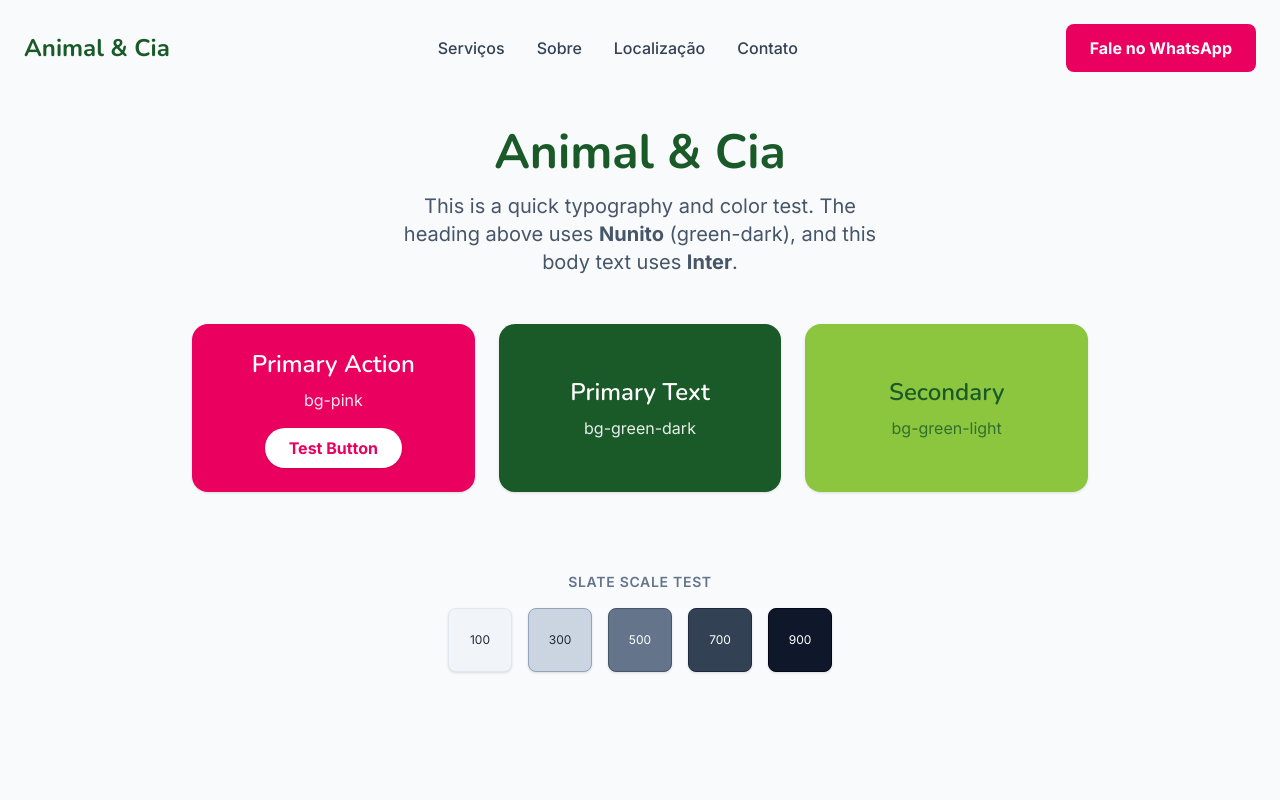
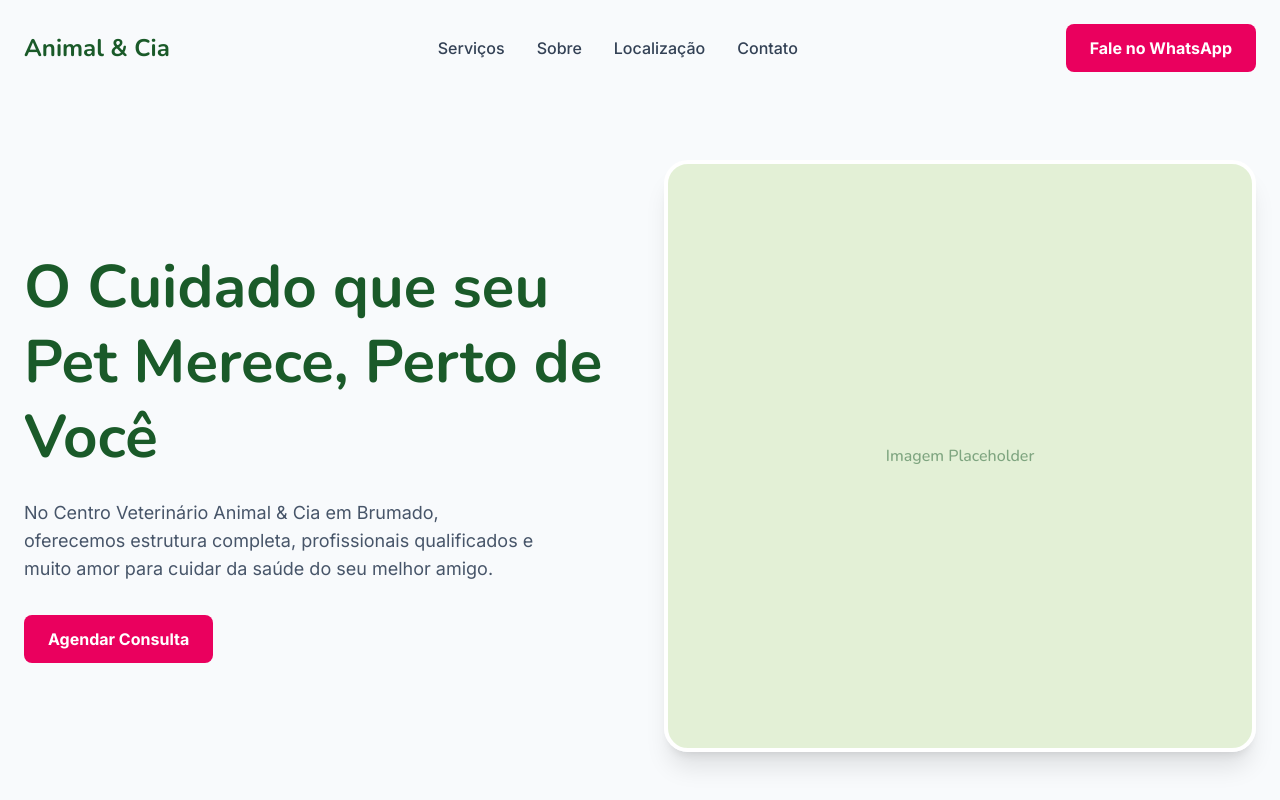
Before and after one commit to gsmansano/animal-e-cia, a Next.js app: page / in a window 1280 px wide. Shown: the top 800 px of the page. Built offline with nearby package versions, Linux system fonts and the light colour scheme.

Commit message:
feat: build animated hero section and implement content dictionary pattern

```diff
--- a/src/app/page.tsx
+++ b/src/app/page.tsx
@@ -1,46 +1,9 @@
+import { Hero } from '@/components/hero/Hero';
+
 export default function Home() {
   return (
-    <main className="min-h-screen bg-slate-50 flex flex-col items-center justify-center p-8 gap-12 font-sans text-slate-800">
-      <div className="text-center space-y-4">
-        <h1 className="font-heading text-5xl font-bold text-green-dark">Animal & Cia</h1>
-        <p className="text-xl text-slate-600 max-w-lg mx-auto">
-          This is a quick typography and color test. The heading above uses <span className="font-bold">Nunito</span> (green-dark), and this body text uses <span className="font-bold">Inter</span>.
-        </p>
-      </div>
-
-      <div className="grid grid-cols-1 md:grid-cols-3 gap-6 w-full max-w-4xl">
-        {/* Primary Action */}
-        <div className="bg-pink text-white p-6 rounded-2xl shadow-sm flex flex-col items-center justify-center">
-          <h2 className="font-heading text-2xl font-semibold mb-2">Primary Action</h2>
-          <p className="opacity-90">bg-pink</p>
-          <button className="mt-4 bg-white text-pink px-6 py-2 rounded-full font-bold shadow-sm hover:opacity-90 transition-opacity">
-            Test Button
-          </button>
-        </div>
-
-        {/* Primary Text */}
-        <div className="bg-green-dark text-white p-6 rounded-2xl shadow-sm flex flex-col items-center justify-center">
-          <h2 className="font-heading text-2xl font-semibold mb-2">Primary Text</h2>
-          <p className="opacity-90">bg-green-dark</p>
-        </div>
-
-        {/* Accents / Secondary */}
-        <div className="bg-green-light text-green-dark p-6 rounded-2xl shadow-sm flex flex-col items-center justify-center">
-          <h2 className="font-heading text-2xl font-semibold mb-2">Secondary</h2>
-          <p className="opacity-80">bg-green-light</p>
-        </div>
-      </div>
-
-      <div className="flex flex-col items-center gap-2 mt-8">
-        <p className="text-sm font-semibold text-slate-500 uppercase tracking-wider mb-2">Slate Scale Test</p>
-        <div className="flex gap-2 sm:gap-4 flex-wrap justify-center">
-          <div className="w-12 h-12 sm:w-16 sm:h-16 rounded-lg bg-slate-100 border border-slate-200 flex items-center justify-center text-xs text-slate-800 shadow-sm">100</div>
-          <div className="w-12 h-12 sm:w-16 sm:h-16 rounded-lg bg-slate-300 border border-slate-400 flex items-center justify-center text-xs text-slate-800 shadow-sm">300</div>
-          <div className="w-12 h-12 sm:w-16 sm:h-16 rounded-lg bg-slate-500 border border-slate-600 flex items-center justify-center text-xs text-white shadow-sm">500</div>
-          <div className="w-12 h-12 sm:w-16 sm:h-16 rounded-lg bg-slate-700 border border-slate-800 flex items-center justify-center text-xs text-white shadow-sm">700</div>
-          <div className="w-12 h-12 sm:w-16 sm:h-16 rounded-lg bg-slate-900 border border-slate-950 flex items-center justify-center text-xs text-white shadow-sm">900</div>
-        </div>
-      </div>
+    <main>
+      <Hero />
     </main>
   );
 }
--- /dev/null
+++ b/src/components/hero/Hero.tsx
@@ -0,0 +1,64 @@
+'use client';
+
+import { motion, Variants } from 'framer-motion';
+import { CLINIC_INFO } from '@/constants/clinic-info';
+import { CONTENT } from '@/constants/content';
+import { GLOBAL, SECTION } from '@/design-system/classes';
+
+export function Hero() {
+  const containerVariants: Variants = {
+    hidden: { opacity: 0 },
+    visible: {
+      opacity: 1,
+      transition: {
+        staggerChildren: 0.2,
+      },
+    },
+  };
+
+  const itemVariants: Variants = {
+    hidden: { opacity: 0, y: 20 },
+    visible: { opacity: 1, y: 0, transition: { duration: 0.6, ease: "easeOut" } },
+  };
+
+  return (
+    <section className={SECTION.hero.wrapper}>
+      <div className={SECTION.hero.grid}>
+        {/* Left Side Content */}
+        <motion.div
+          variants={containerVariants}
+          initial="hidden"
+          animate="visible"
+          className="flex flex-col items-start"
+        >
+          <motion.h1 variants={itemVariants} className={SECTION.hero.h1}>
+            {CONTENT.hero.title}
+          </motion.h1>
+          <motion.p variants={itemVariants} className={SECTION.hero.p}>
+            {CONTENT.hero.subtitle}
+          </motion.p>
+          <motion.div variants={itemVariants}>
+            <a
+              href={CLINIC_INFO.whatsapp.link}
+              target="_blank"
+              rel="noopener noreferrer"
+              className={GLOBAL.primaryButton}
+            >
+              {CONTENT.hero.cta}
+            </a>
+          </motion.div>
+        </motion.div>
+
+        {/* Right Side Image Placeholder */}
+        <motion.div
+          initial={{ opacity: 0, scale: 0.95 }}
+          animate={{ opacity: 1, scale: 1 }}
+          transition={{ duration: 0.8, delay: 0.3, ease: "easeOut" }}
+          className={SECTION.hero.imagePlaceholder}
+        >
+          <span className="text-green-dark/50 font-medium font-heading">{CONTENT.hero.imagePlaceholder}</span>
+        </motion.div>
+      </div>
+    </section>
+  );
+}
--- /dev/null
+++ b/src/constants/content.ts
@@ -0,0 +1,8 @@
+export const CONTENT = {
+  hero: {
+    title: "O Cuidado que seu Pet Merece, Perto de Você",
+    subtitle: "No Centro Veterinário Animal & Cia em Brumado, oferecemos estrutura completa, profissionais qualificados e muito amor para cuidar da saúde do seu melhor amigo.",
+    cta: "Agendar Consulta",
+    imagePlaceholder: "Imagem Placeholder",
+  }
+} as const;
--- a/src/design-system/classes.ts
+++ b/src/design-system/classes.ts
@@ -20,9 +20,11 @@ export const SECTION = {
   },
 
   hero: {
-    wrapper: "relative overflow-hidden bg-slate-50 py-20 lg:py-32",
-    h1: "font-heading text-4xl md:text-5xl lg:text-6xl font-bold text-green-dark mb-6",
-    p: "text-lg md:text-xl text-slate-600 mb-8 max-w-2xl",
+    wrapper: "pt-32 pb-16 md:pt-40 md:pb-24 bg-slate-50 relative overflow-hidden",
+    grid: "max-w-7xl mx-auto px-6 grid grid-cols-1 lg:grid-cols-2 gap-12 items-center",
+    h1: "font-heading text-4xl md:text-5xl lg:text-6xl font-bold text-green-dark mb-6 leading-tight",
+    p: "text-lg text-slate-600 mb-8 max-w-lg",
+    imagePlaceholder: "w-full aspect-[4/3] lg:aspect-square bg-green-light/20 rounded-3xl border-4 border-white shadow-xl flex items-center justify-center",
   },
 
   services: {
```
Also changed, not shown: .agent/agent-rules.md.
